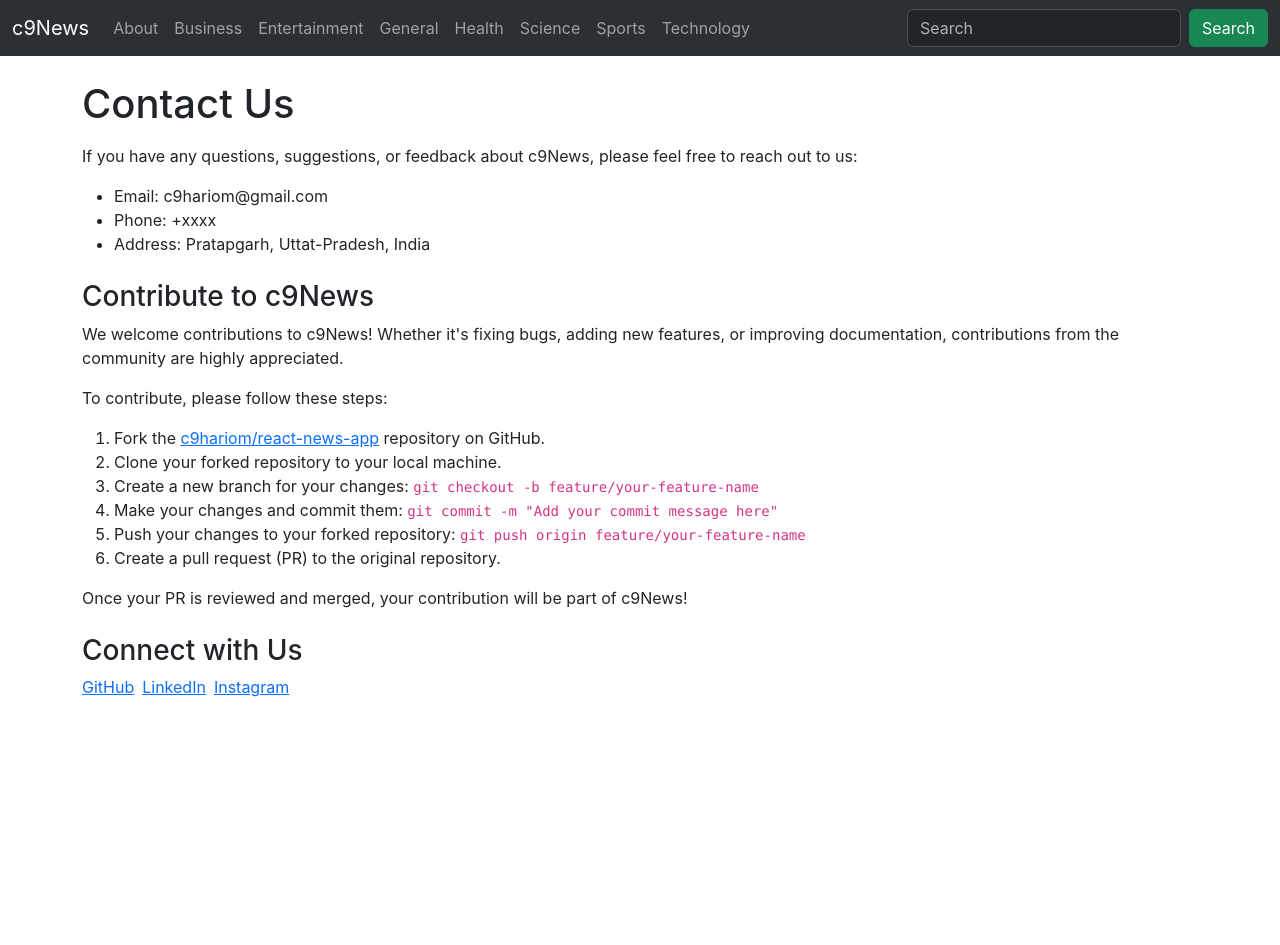
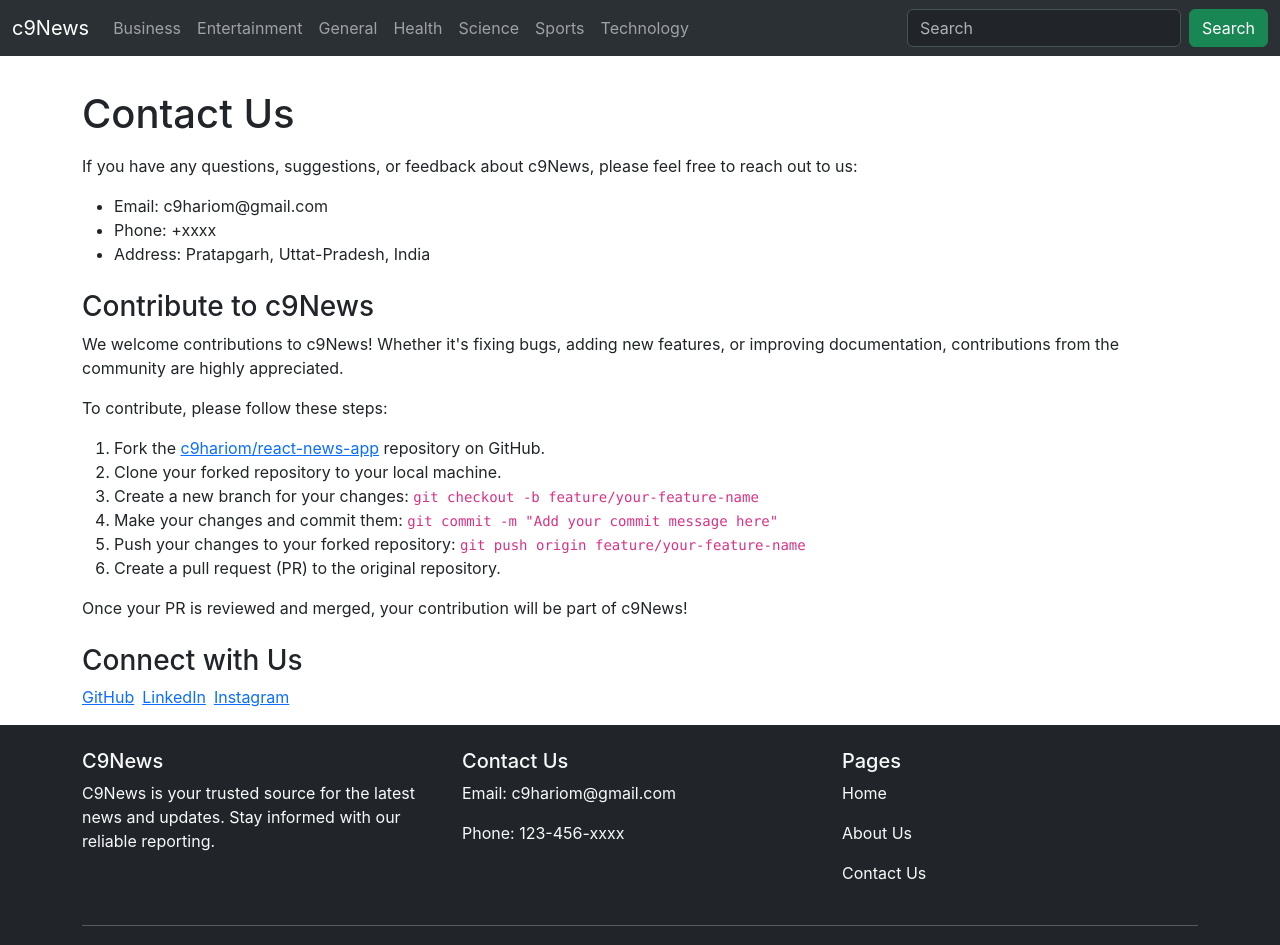
Before and after one commit to c9hariom/react-news-app, a React (Create React App) app: page /contact in a window 1280 px wide. Shown: the top 945 px of the page. Before the commit the page ends 800 px from the top, so only its background shows below. Built offline with nearby package versions, Linux system fonts and the light colour scheme; no server answers.

Commit message:
footer added

```diff
--- a/src/App.js
+++ b/src/App.js
@@ -7,6 +7,7 @@ import {BrowserRouter as Router,
 import About from "./components/About";
 import ContactUs from "./components/ContactUs";
 import LoadingBar from 'react-top-loading-bar';
+import Footer from "./components/Footer";
 
 
 export default class App extends Component {
@@ -43,6 +44,7 @@ export default class App extends Component {
             <Route path='/about' element={<About setProgress={this.setProgress} />}></Route>
             <Route path='/contact' element={<ContactUs setProgress={this.setProgress} />}></Route>
           </Routes>
+          <Footer/>
         </Router>
       </div>
     )
--- /dev/null
+++ b/src/components/Footer.js
@@ -0,0 +1,46 @@
+import React, { Component } from 'react';
+import { Link } from 'react-router-dom';
+
+export default class Footer extends Component {
+  render () {
+    return (
+        <div>
+            <footer className="bg-dark text-light py-4">
+  <div className="container">
+    <div className="row">
+    <div className="col-md-4">
+        <h5>C9News</h5>
+        <p>C9News is your trusted source for the latest news and updates. Stay informed with our reliable reporting.</p>
+      </div>
+      <div className="col-md-4">
+        <h5>Contact Us</h5>
+        <p>Email: c9hariom@gmail.com</p>
+        <p>Phone: 123-456-xxxx</p>
+      </div>
+      <div className="col-md-4">
+        <h5>Pages</h5>
+        <p>
+                <Link className='nav-link' to='/'>
+                  Home
+                </Link></p>
+                <p><Link className='nav-link' to='/about'>
+                  About Us
+                </Link></p>
+                <p> <Link className='nav-link' to='/contact'>
+                  Contact Us
+                </Link></p>
+
+
+      </div>
+    </div>
+    <hr className="mt-4 mb-3"/>
+    <div className="text-center">
+      <p>&copy; 2024 c9News. All rights reserved.</p>
+    </div>
+  </div>
+</footer>
+
+        </div>
+    )
+  }
+}
--- a/src/components/NavBar.js
+++ b/src/components/NavBar.js
@@ -5,8 +5,8 @@ export class NavBar extends Component {
 
   render () {
     return (
-      <div>
-      <nav className='navbar navbar-expand-lg bg-body-tertiary' data-bs-theme="dark">
+      <div style={{marginBottom:'90px'}}>
+      <nav className='navbar fixed-top navbar-expand-lg bg-body-tertiary' data-bs-theme="dark">
         <div className='container-fluid'>
           <Link className='navbar-brand' to='/'>
             c9News
@@ -29,11 +29,7 @@ export class NavBar extends Component {
                   Home
                 </Link>
               </li> */}
-              <li className='nav-item'>
-                <Link className='nav-link' to='/about'>
-                  About
-                </Link>
-              </li>
+
               <li className='nav-item'>
                 <Link className='nav-link' to='/business'>
                   Business
```
Also changed, not shown: src/App.css (line endings or trailing spaces).
